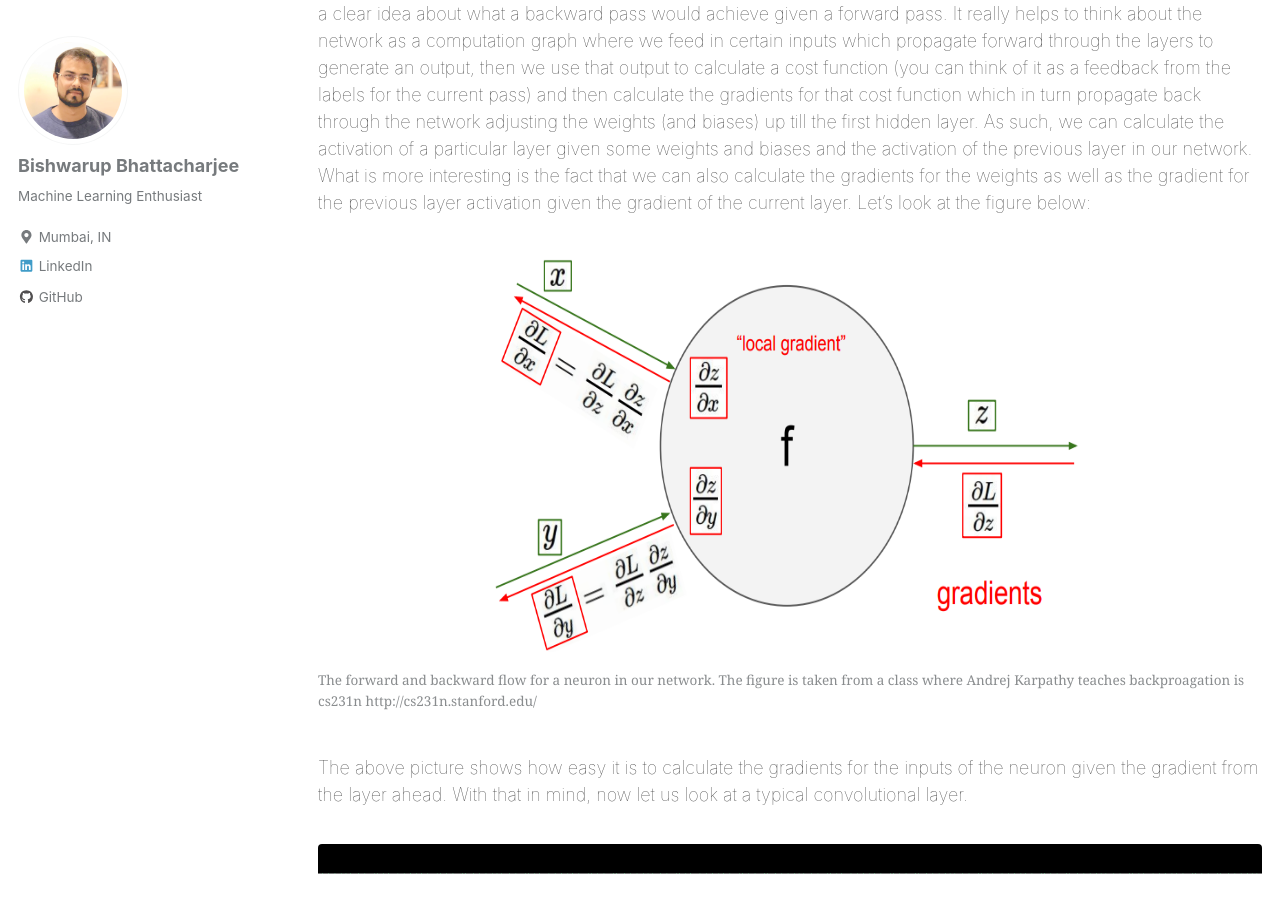
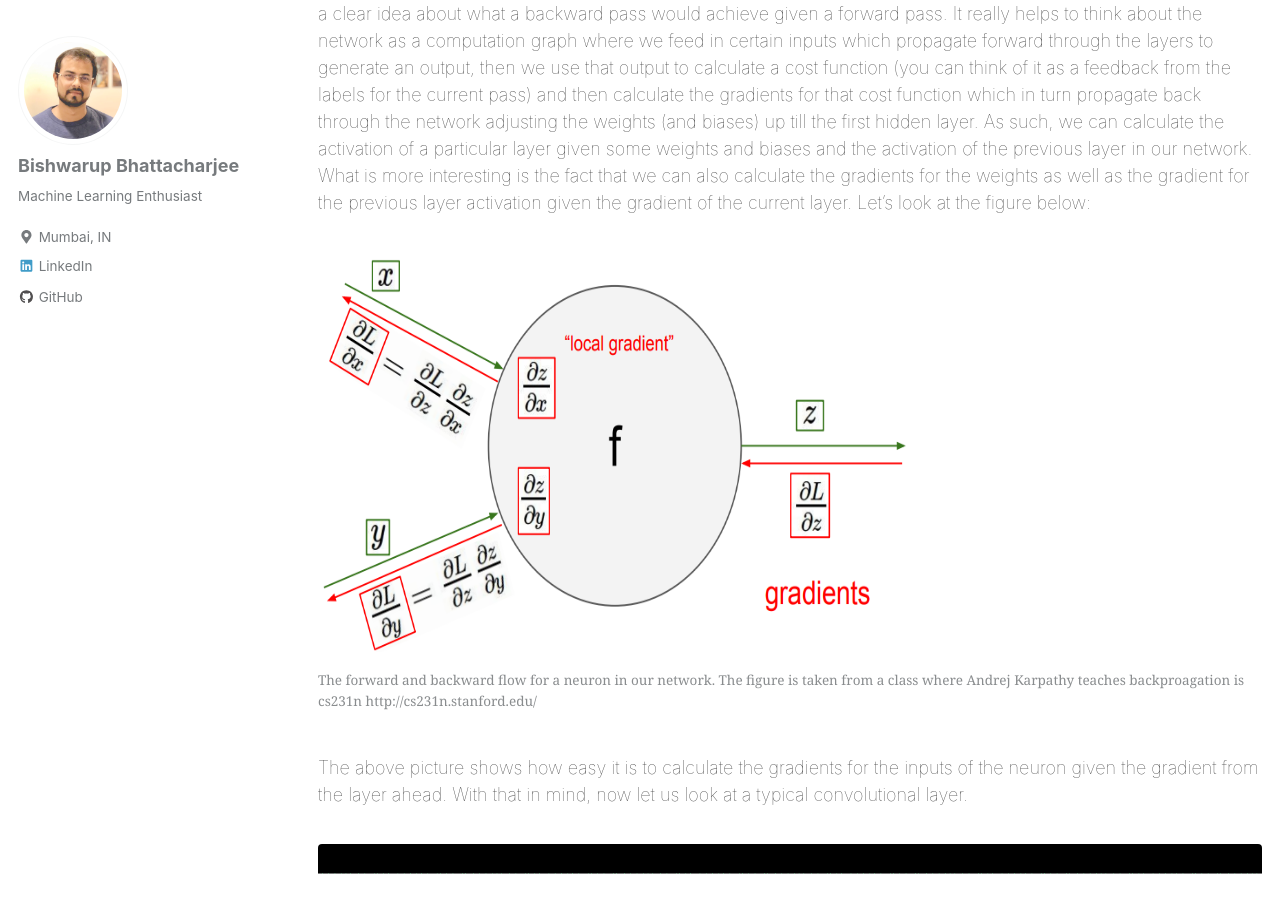
Before and after one commit to bishwarup307/bishwarup307.github.io, a Jekyll site: the page built from _posts/2018-06-09-convbackprop.md, in a window 1280 px wide and 900 px high, scrolled down 1145 px. Built offline with Jekyll 4.4.1, drawn with Linux system fonts in a browser that asks for light colours; nearby versions of some CDN libraries; formulas are drawn with MathJax 3; comment, search, counter and statistics services are not loaded.

Commit message:
testing image height-width

```diff
--- a/_posts/2018-06-09-convbackprop.md
+++ b/_posts/2018-06-09-convbackprop.md
@@ -19,7 +19,7 @@
 Instead of trying to master the backpropagation for a particular type of network — what I found more useful is to have a clear idea about what a backward pass would achieve given a forward pass. It really helps to think about the network as a computation graph where we feed in certain inputs which propagate forward through the layers to generate an output, then we use that output to calculate a cost function (you can think of it as a feedback from the labels for the current pass) and then calculate the gradients for that cost function which in turn propagate back through the network adjusting the weights (and biases) up till the first hidden layer. As such, we can calculate the activation of a particular layer given some weights and biases and the activation of the previous layer in our network. What is more interesting is the fact that we can also calculate the gradients for the weights as well as the gradient for the previous layer activation given the gradient of the current layer. Let’s look at the figure below:
 
 <figure>
-    <img src="{{ site.url }}{{ site.baseurl }}/images/convbackprop/backprop_cs231n.png" alt="Forward and backward pass for a hidden layer unit" style="width:600px;height:400px;" class="align-center">
+    <img src="{{ site.url }}{{ site.baseurl }}/images/convbackprop/backprop_cs231n.png" alt="Forward and backward pass for a hidden layer unit" style="width:600px;height:400px;">
     <figcaption>The forward and backward flow for a neuron in our network. The figure is taken from a class where Andrej Karpathy teaches backproagation is cs231n http://cs231n.stanford.edu/</figcaption>
 </figure>
 
```
